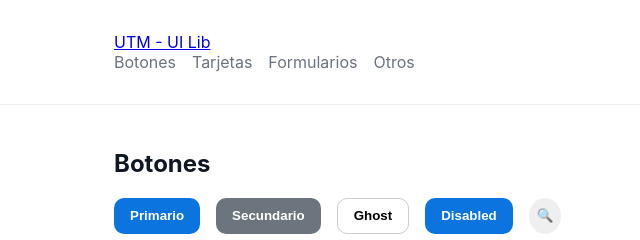
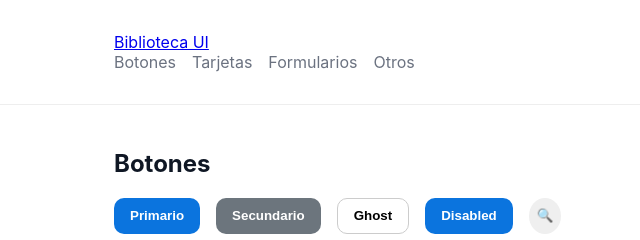
Before and after one commit to rooslopez2000/BibliotecaUI, a plain HTML site: page BibliotecaUI/index.html in a window 1280 px wide. Shown: the top 240 px of the page, 0-640 px from the left. Drawn offline with Linux system fonts and the light colour scheme.

Commit message:
Update index.html

```diff
--- a/BibliotecaUI/index.html
+++ b/BibliotecaUI/index.html
@@ -11,7 +11,7 @@
 <body class="u-font-sans u-bg-surface">
   <header class="navbar">
     <div class="navbar__inner container">
-      <a class="brand" href="#">UTM - UI Lib</a>
+      <a class="brand" href="#">Biblioteca UI</a>
       <nav class="nav" id="nav">
         <a class="nav__link" href="#buttons">Botones</a>
         <a class="nav__link" href="#cards">Tarjetas</a>
```
